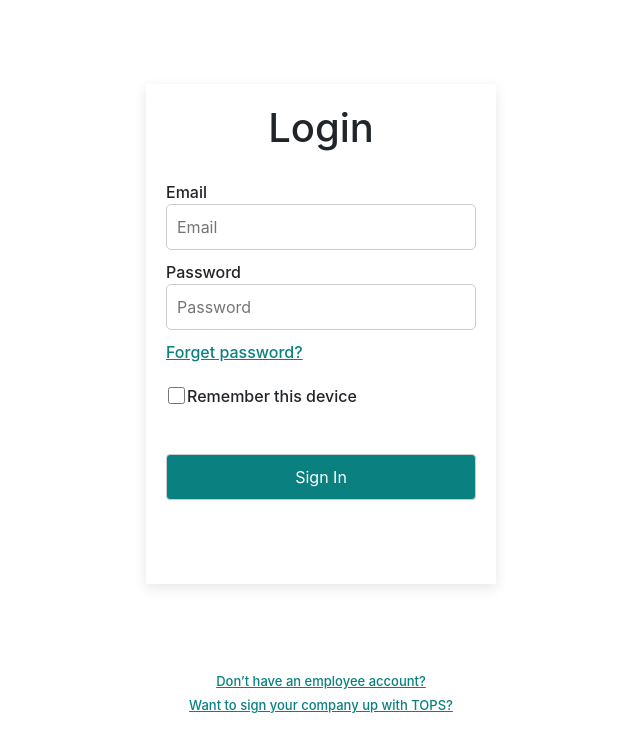
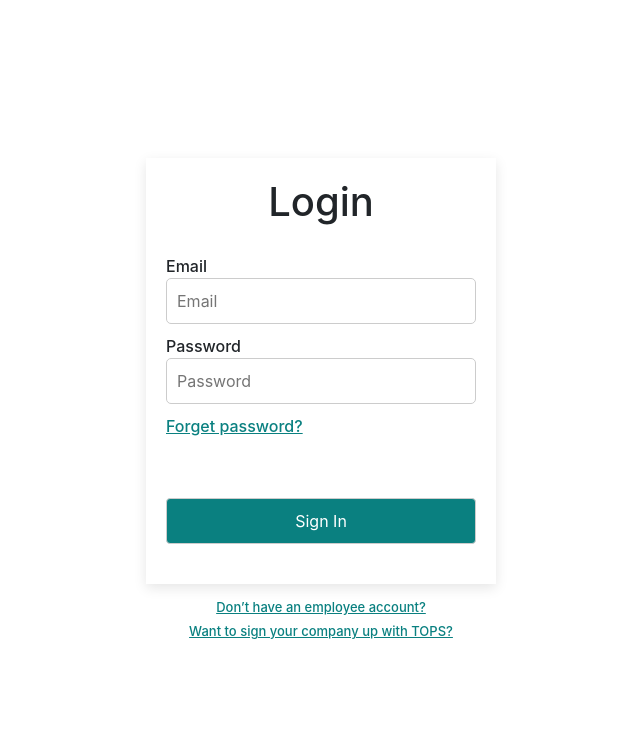
Before and after one commit to TringappsNet/sd-ui-ta-hub-next, a Next.js app: page / in a window 1280 px wide. Shown: the top 752 px of the page, without its empty margins (319-959 px from the left). Built offline with nearby package versions, Linux system fonts and the light colour scheme.

Commit message:
validation_login

```diff
--- a/app/login/page.tsx
+++ b/app/login/page.tsx
@@ -16,7 +16,11 @@ export default function LoginPage() {
   const [openSnackbar, setOpenSnackbar] = useState(false);
   const [snackbarMessage, setSnackbarMessage] = useState("");
   const [snackbarVariant, setSnackbarVariant] = useState<"success" | "error">("success");
+ const clear=()=>{
+  user.email="",
+  user.password=""
 
+ }
 
   const validateForm = () => {
     let isValid = true;
@@ -45,7 +49,8 @@ export default function LoginPage() {
         // console.log("Login success", response.data);
         handleSnackbarOpen("Succesfully Login!!","success");
         toast.success("Login success");
-        router.push("/form");
+        router.push("/navbar");
+        clear();
       } catch (error: any) {
         handleSnackbarOpen(error.message, "error");
       }
@@ -73,6 +78,8 @@ export default function LoginPage() {
   };
 
   return (
+    <div role="form" onKeyPress={(e) => { if (e.key === 'Enter') onLogin(e); }}>
+
     <form>
       <CustomSnackbar
         open={openSnackbar}
@@ -111,10 +118,7 @@ export default function LoginPage() {
           Forget password?
         </a>
 
-        <div className="checkbox">
-          <input type="checkbox" />
-          <p> Remember this device </p>
-        </div>
+
         <button onClick={onLogin} className="button">
           Sign In
         </button>
@@ -131,5 +135,7 @@ export default function LoginPage() {
         </div>
       </div>
     </form>
+    </div>
+
   );
 }
--- a/app/signup/page.tsx
+++ b/app/signup/page.tsx
@@ -82,9 +82,10 @@ export default function SignupPage() {
         }
     };
 
-    const handlePhoneChange = (value: string) => {
-        setUser({ ...user, phone: value });
+    const handlePhoneChange = (value: string | undefined) => {
+        setUser({ ...user, phone: value || "" }); // If value is undefined, set phone to empty string
     };
+
 
     const handleSnackbarOpen = (message: string, variant: "success" | "error") => {
         setSnackbarMessage(message);
@@ -96,6 +97,8 @@ export default function SignupPage() {
     };
 
     return (
+        <div role="form" onKeyPress={(e) => { if (e.key === 'Enter') onSignup(e); }}>
+
         <form>
             <CustomSnackbar
                 open={openSnackbar}
@@ -112,7 +115,7 @@ export default function SignupPage() {
                     type="text"
                     value={user.username}
                     onChange={(e) => setUser({ ...user, username: e.target.value })}
-                    placeholder="Enter your username"
+                    placeholder="Username"
                     style={{ borderColor: (formSubmitted && !user.username.trim()) ? "grey" : "" }}
                 />
                 <label htmlFor="email">Email</label>
@@ -122,7 +125,7 @@ export default function SignupPage() {
                     type="email"
                     value={user.email}
                     onChange={(e) => setUser({ ...user, email: e.target.value })}
-                    placeholder="Enter your email"
+                    placeholder="Email"
                     style={{ borderColor: (formSubmitted && !user.email.trim()) ? "grey" : "" }}
                 />
 
@@ -130,7 +133,7 @@ export default function SignupPage() {
                 <PhoneInput
                     className="input-field"
                     id="phone"
-                    placeholder="Enter your phone number"
+                    placeholder="Phone number"
                     value={user.phone}
                     onChange={handlePhoneChange}
                     style={{ borderColor: (formSubmitted && !user.phone.trim()) ? "grey" : "" }}
@@ -143,7 +146,7 @@ export default function SignupPage() {
                     type="password"
                     value={user.password}
                     onChange={(e) => setUser({ ...user, password: e.target.value })}
-                    placeholder="Enter your password"
+                    placeholder="Password"
                     style={{ borderColor: (formSubmitted && !user.password.trim()) ? "grey" : "" }}
                 />
                 <label htmlFor="confirmpassword">Confirm Password</label>
@@ -153,7 +156,7 @@ export default function SignupPage() {
                     type="password"
                     value={user.confirmpassword}
                     onChange={(e) => setUser({ ...user, confirmpassword: e.target.value })}
-                    placeholder="Confirm your password"
+                    placeholder="Confirm password"
                     style={{ borderColor: (formSubmitted && !user.confirmpassword.trim()) ? "grey" : "" }}
                 />
                 <button
@@ -167,5 +170,7 @@ export default function SignupPage() {
                 <a href="/login" className="link">Already have an account? Login</a>
             </div>
         </form>
+        </div>
+
     );
 }
--- a/app/styles/forget.css
+++ b/app/styles/forget.css
@@ -60,6 +60,8 @@ h2 {
     color: #fff;
     cursor: pointer;
     width: 100%;
+    margin-top: 13px;
+    margin-bottom: 7px;
   }
 
   .button:hover {
@@ -76,3 +78,7 @@ h2 {
     color: #0a8080;
     font-size:small;
   }
+  .text-center{
+    padding-top: 15px;
+
+  }
--- a/app/styles/login.css
+++ b/app/styles/login.css
@@ -13,7 +13,7 @@ form{
   display: flex;
   flex-direction: column;
   justify-content: center;
-  justify-content: space-evenly;
+  /* justify-content: space-evenly; */
   align-items: center;
   margin: 0;
   font-weight: 500;
@@ -23,7 +23,7 @@ form{
 
 
 .card1 {
-  min-height: 500px;
+  min-height: 300px;
   box-shadow: rgba(0, 0, 0, 0.1) 0px 4px 12px;
     padding: 20px;
   width: 50%;
@@ -31,6 +31,7 @@ form{
   margin: 0 auto;
   background-color: #ffffff;
 }
+
 @media screen and (max-width: 768px) {
   .card1 {
     width: 90%;
@@ -67,6 +68,8 @@ form{
   color: #fff;
   cursor: pointer;
   width: 100%;
+  margin-top: 60px;
+  margin-bottom: 20px;
 }
 
 .button:hover {
@@ -100,3 +103,7 @@ input[type="checkbox"] {
   color: #0a8080;
   font-size:small;
 }
+
+.login-secondary{
+  padding-top: 10px;
+}
--- a/app/styles/navbar.css
+++ b/app/styles/navbar.css
@@ -11,7 +11,7 @@
 
 .navbar {
     position: fixed;
-    top: 0; /* Adjust top position if needed */
+    top: 0;
     left: 0;
     width: 100%;
 }
```
